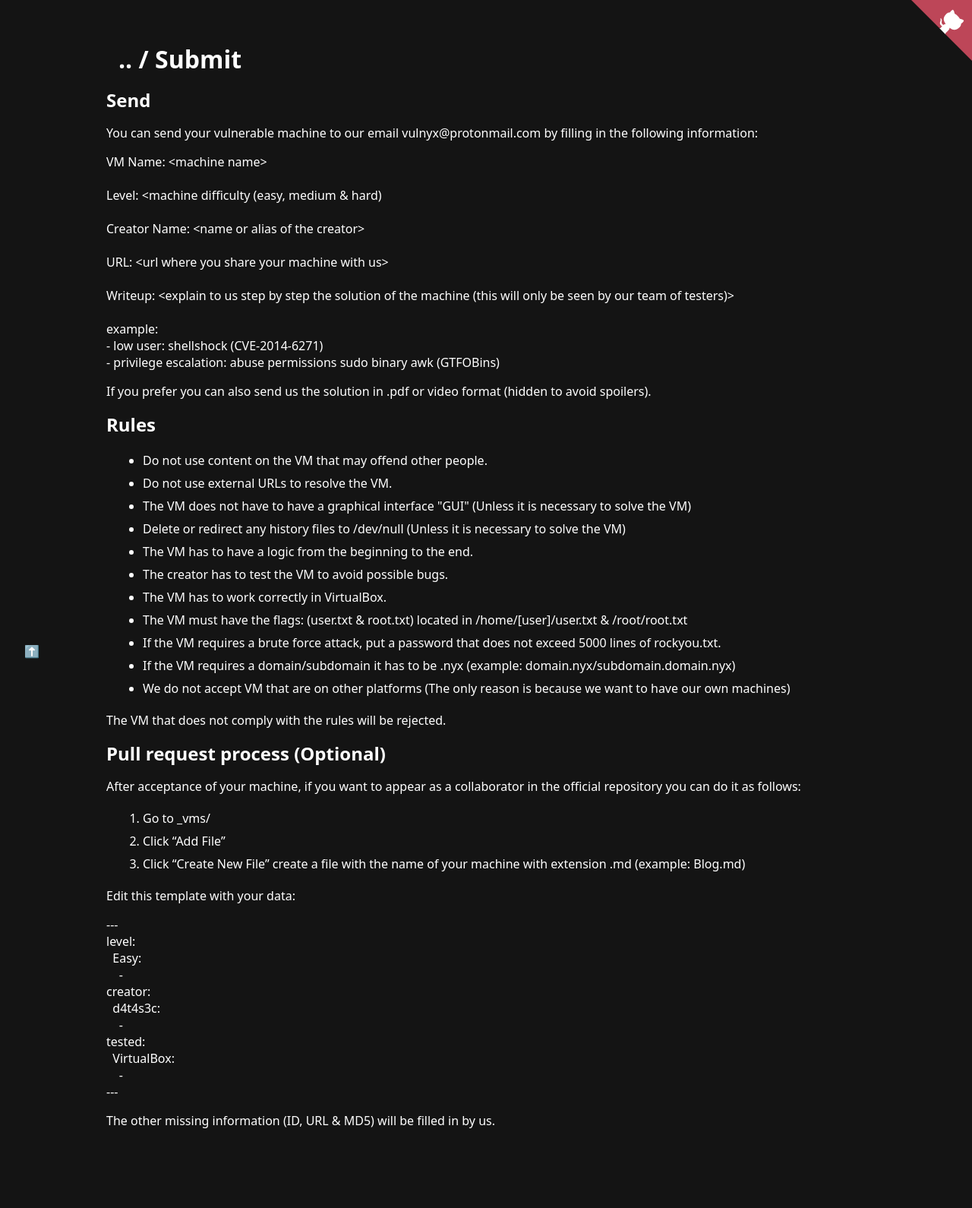
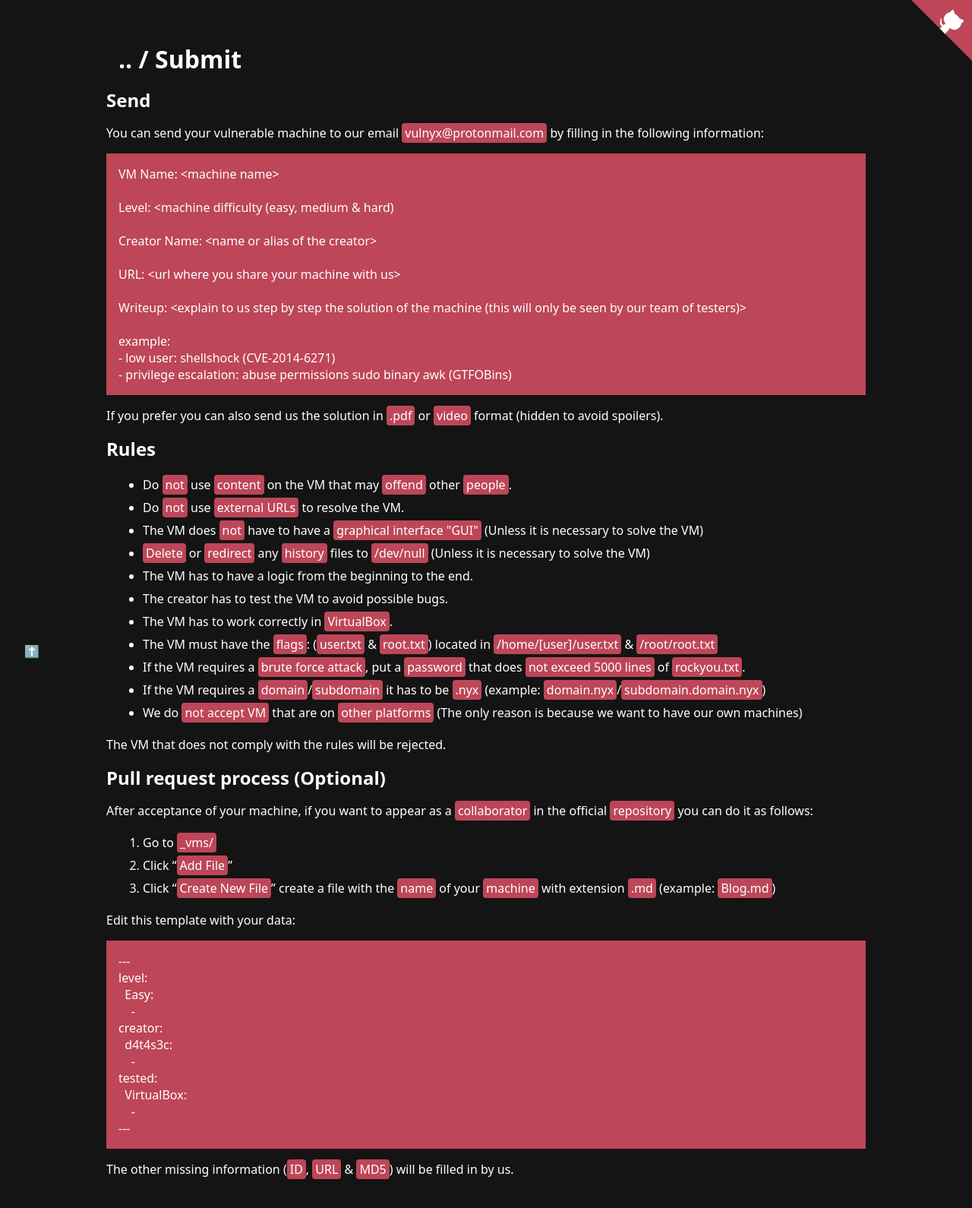
Before and after one commit to VulNyx/vulnyx, a Jekyll site: the page built from submit.md, in a window 1280 px wide. Shown: the whole page at 76% size. Built offline with Jekyll 4.4.1, drawn with Linux system fonts in a browser that asks for light colours; before the commit the page ends 1526 px from its top, so only the background shows below that.

Commit message:
added marked red color in submit

```diff
--- a/assets/style.scss
+++ b/assets/style.scss
@@ -23,6 +23,23 @@ $layout-break: "(min-width: #{$column-width + $grace-space})";
 body {
   background: $dark;
   color: $white;
+}
+
+code {
+  padding: 0.15em 0.25em;
+  border-radius: 0.25em;
+  background: $red;
+}
+
+pre {
+  background: $red;
+  padding: 1em;
+  overflow-x: auto;
+
+  code {
+    padding: 0;
+    border-radius: 0;
+  }
 }
 
 a,
```
